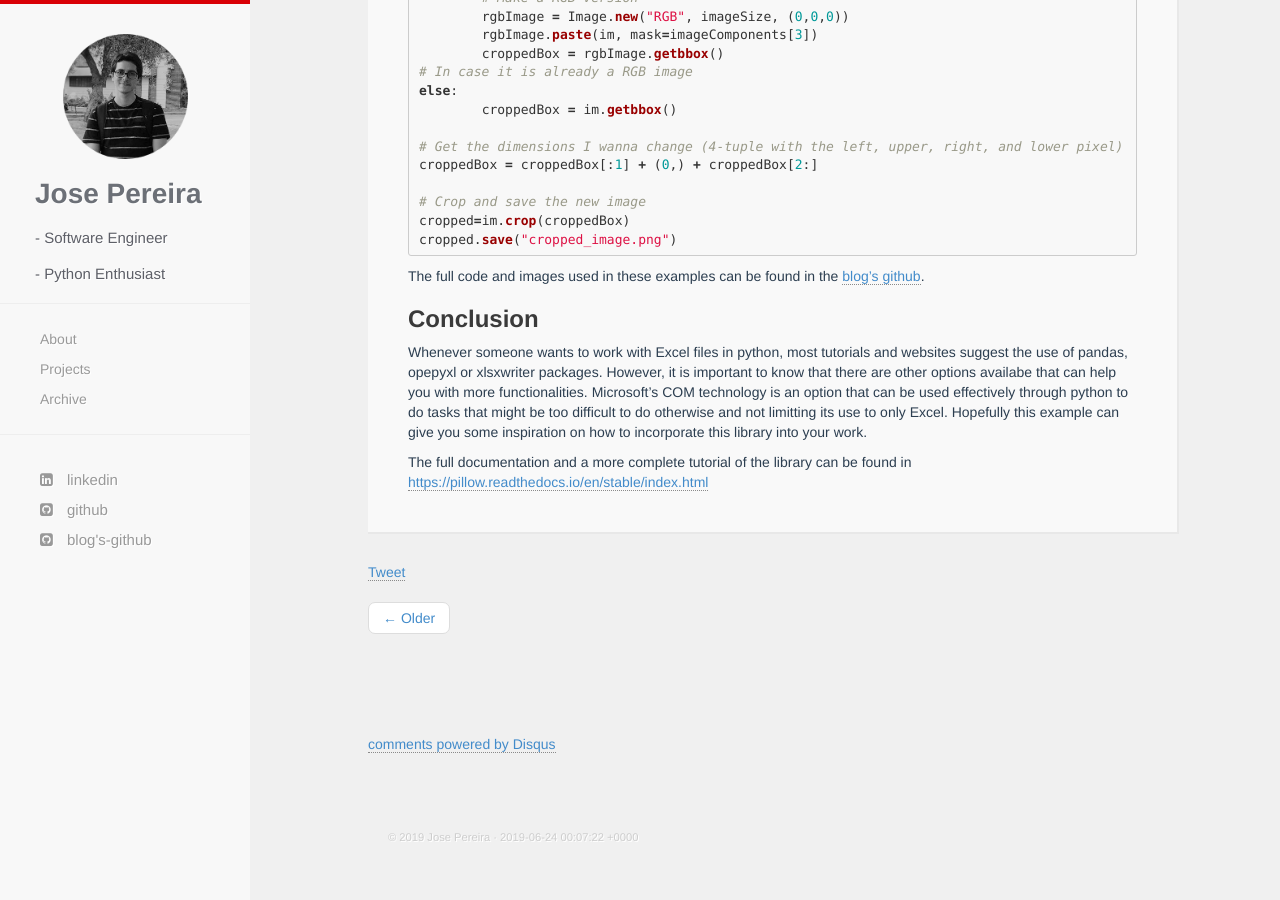
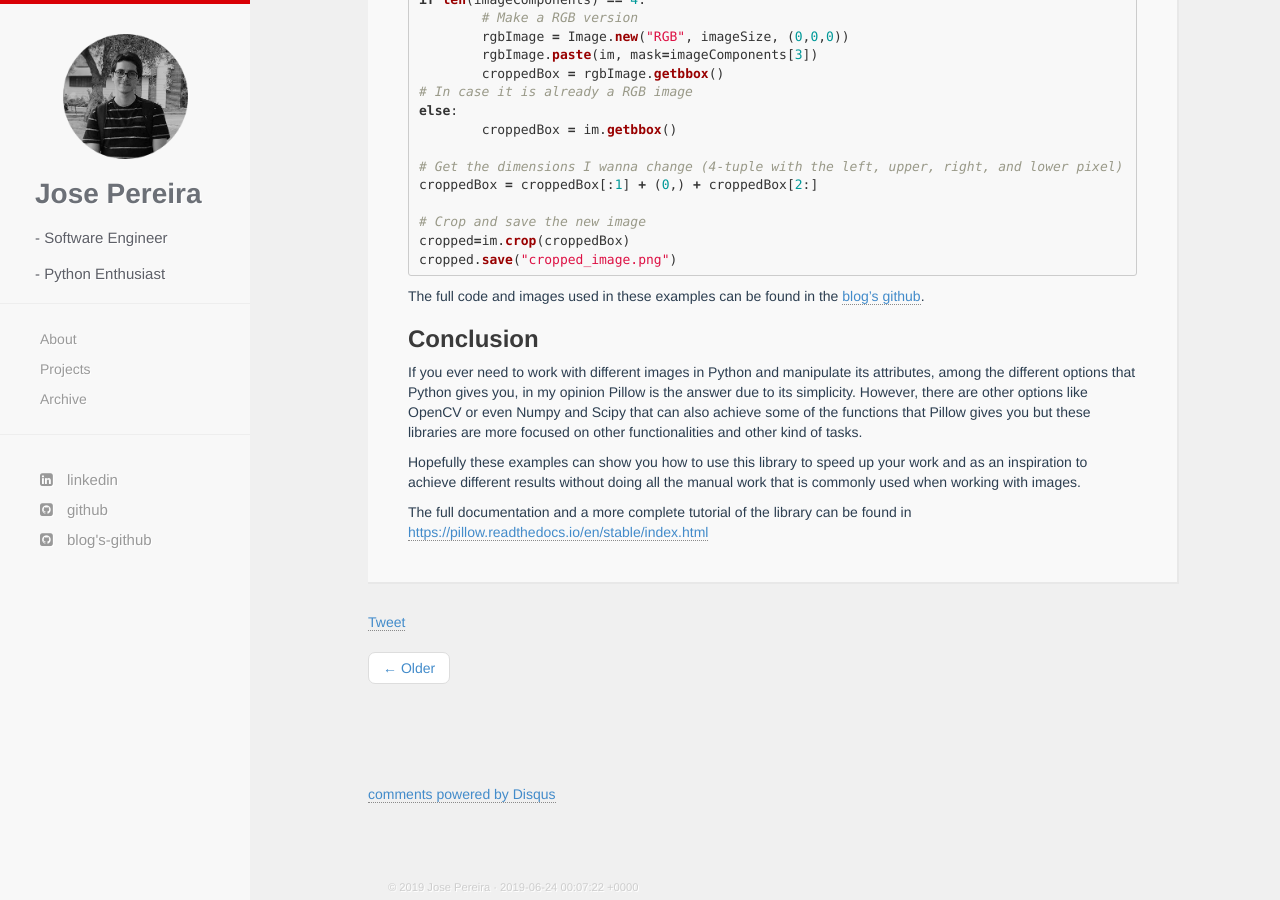
Before and after one commit to jpereiran/jpereiran.github.io, a Jekyll site: the page built from _posts/2019-06-23-Using-Pillow-to-edit-images.markdown, in a window 1280 px wide and 900 px high, scrolled down 2727 px. Built offline with Jekyll 4.4.1, drawn with Linux system fonts in a browser that asks for light colours; nearby versions of some CDN libraries; comment, search, counter and statistics services are not loaded; before the commit the page ends 3577 px from its top, so only the background shows below that; some of the changed text lies outside the part shown.

Commit message:
Update 2019-06-23-Using-Pillow-to-edit-images.markdown

```diff
--- a/_posts/2019-06-23-Using-Pillow-to-edit-images.markdown
+++ b/_posts/2019-06-23-Using-Pillow-to-edit-images.markdown
@@ -2,10 +2,10 @@
 title:  "Using Pillow to edit images"
 date:   2019-06-23 20:15:16
 categories: articles
-abstract: sth sth [...]
+abstract: Have you ever run into a problem or task where you needed to quickly edit a lot of images? Well, with the help of Python and the library Pillow [...]
 ---
 
-Have you ever run into a problem or task where you needed to quickly edit a lot of images? Well, with the help of Python and the library Pillow you can actually manipulate images in a easy and fast way.
+Have you ever run into a problem or task where you needed to quickly edit a lot of images? Well, since where I work sometimes we need to do some editting on images, I found that with the help of Python and the library Pillow you can actually manipulate images in a easy and fast way.
 
 ### Introduction
 
@@ -13,7 +13,7 @@
 
 However, since the library supports only up to version 2.7 of Python, Alex Clark in collaboration with other programmers has developed Pillow, a friendly fork of PIL which aims to maintain a stable library that adapts to new technologies and have Python 3.x support.
 
-### Getting Started
+### Getting started
 
 First, be sure that you have Pillow installed in your computer. If not, you can easilly install it using pip:
 
@@ -161,6 +161,8 @@
 The full code and images used in these examples can be found in the [blog's github](https://github.com/jpereiran/jpereiran-blog/tree/master/code/pillow).
 
 ### Conclusion
-Whenever someone wants to work with Excel files in python, most tutorials and websites suggest the use of pandas, opepyxl or xlsxwriter packages. However, it is important to know that there are other options availabe that can help you with more functionalities. Microsoft’s COM technology is an option that can be used effectively through python to do tasks that might be too difficult to do otherwise and not limitting its use to only Excel. Hopefully this example can give you some inspiration on how to incorporate this library into your work.
+If you ever need to work with different images in Python and manipulate its attributes, among the different options that Python gives you, in my opinion Pillow is the answer due to its simplicity. However, there are other options like OpenCV or even Numpy and Scipy that can also achieve some of the functions that Pillow gives you but these libraries are more focused on other functionalities and other kind of tasks.
+
+Hopefully these examples can show you how to use this library to speed up your work and as an inspiration to achieve different results without doing all the manual work that is commonly used when working with images.
 
 The full documentation and a more complete tutorial of the library can be found in [https://pillow.readthedocs.io/en/stable/index.html](https://pillow.readthedocs.io/en/stable/index.html)
```
